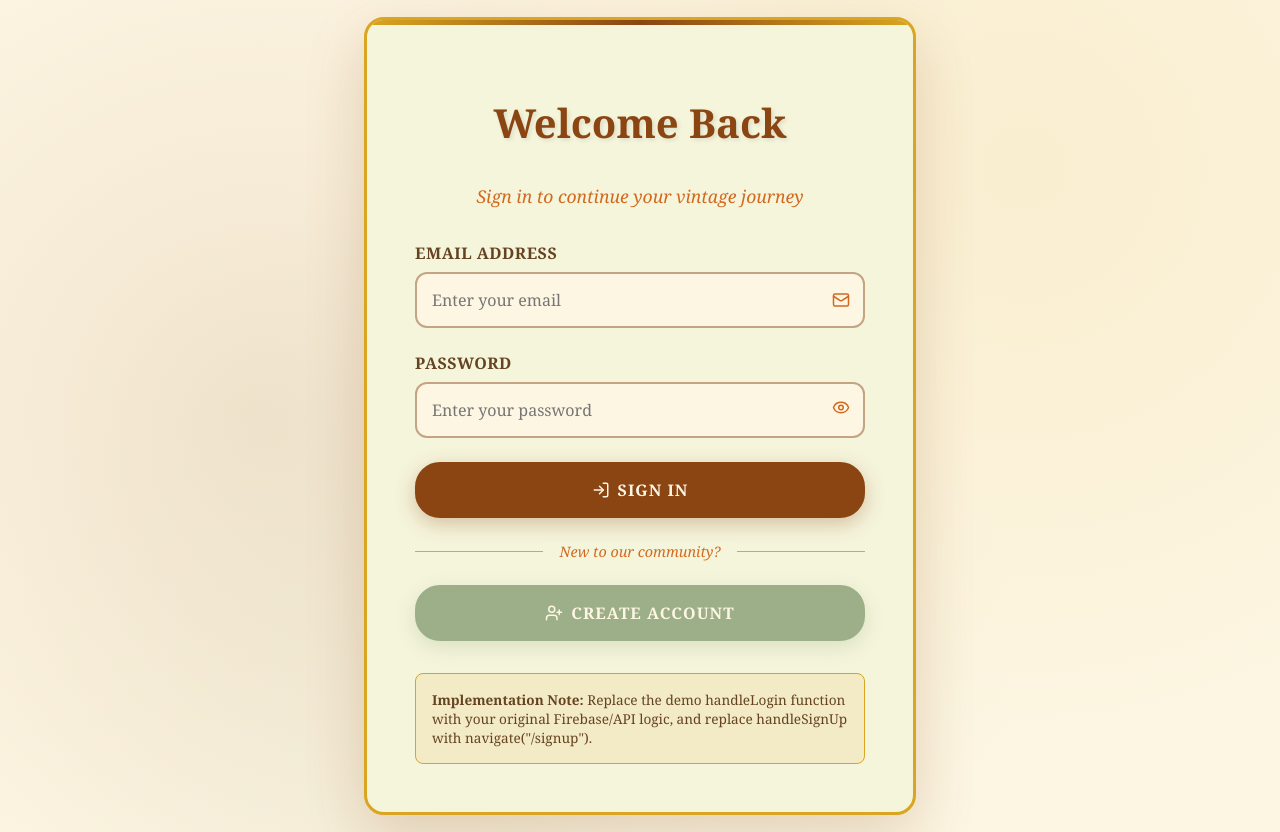
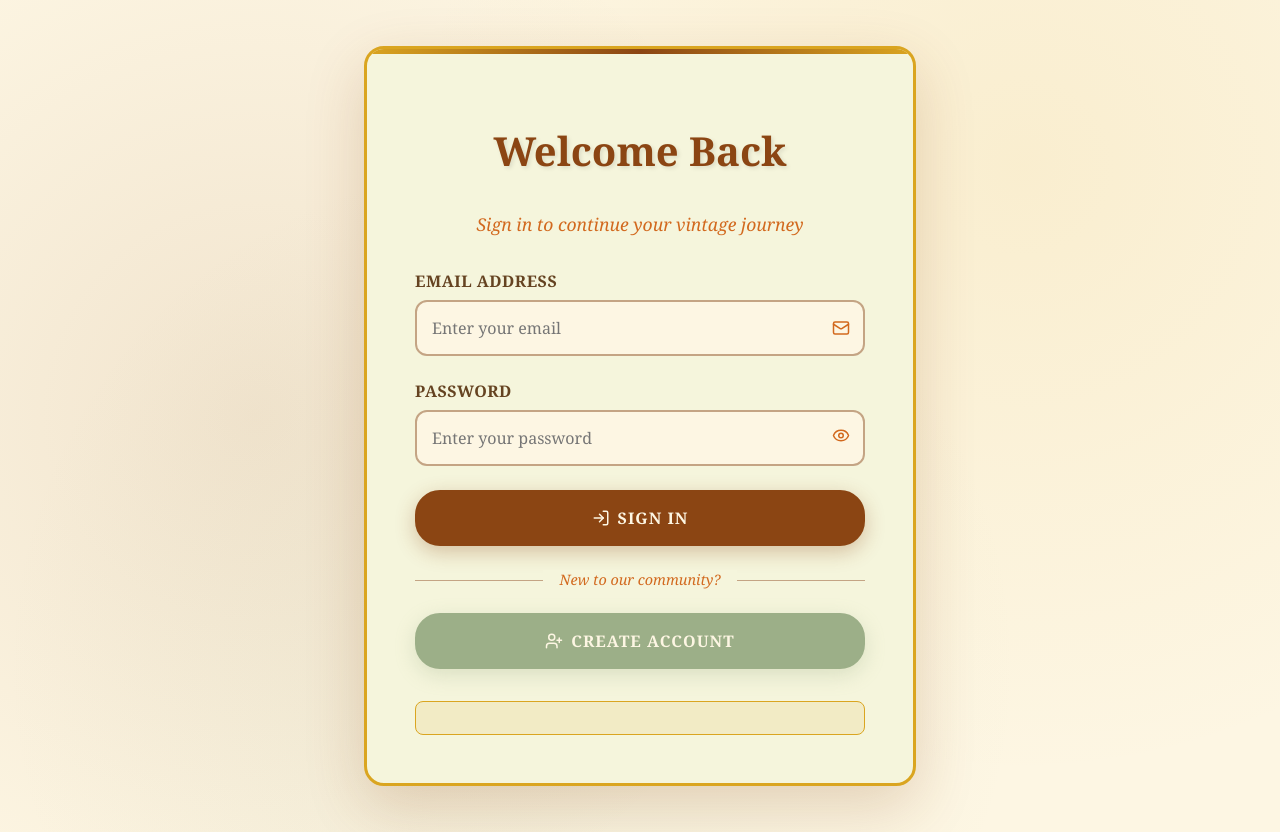
Before and after one commit to Bernard-glitch/RetroRoot, a React (Vite) app: page / in a window 1280 px wide. Built offline with nearby package versions, Linux system fonts and the light colour scheme; no server answers.

Commit message:
final testing

```diff
--- a/src/Login.jsx
+++ b/src/Login.jsx
@@ -355,8 +355,6 @@ function Login() {
                     fontSize: "0.85rem",
                     color: vintageTheme.colors.darkBrown
                 }}>
-                    <strong>Implementation Note:</strong> Replace the demo handleLogin function with your original Firebase/API logic,
-                    and replace handleSignUp with navigate("/signup").
                 </div>
             </div>
         </div>
```
